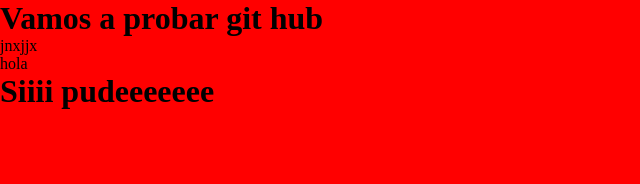
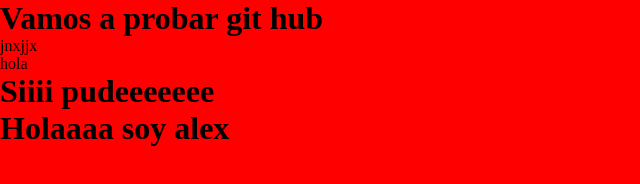
Before and after one commit to albajhonatan26-design/Backend17, a plain HTML site: page index.html in a window 1280 px wide. Shown: the whole page, without its empty margins (0-640 px from the left). Drawn offline with Linux system fonts and the light colour scheme.

Commit message:
Otro de alex

```diff
--- a/index.html
+++ b/index.html
@@ -11,5 +11,6 @@
     <div>jnxjjx</div>
     <p>hola</p>
     <h1>Siiii pudeeeeeee</h1>
+    <h1>Holaaaa soy alex</h1>
 </body>
 </html>
```
